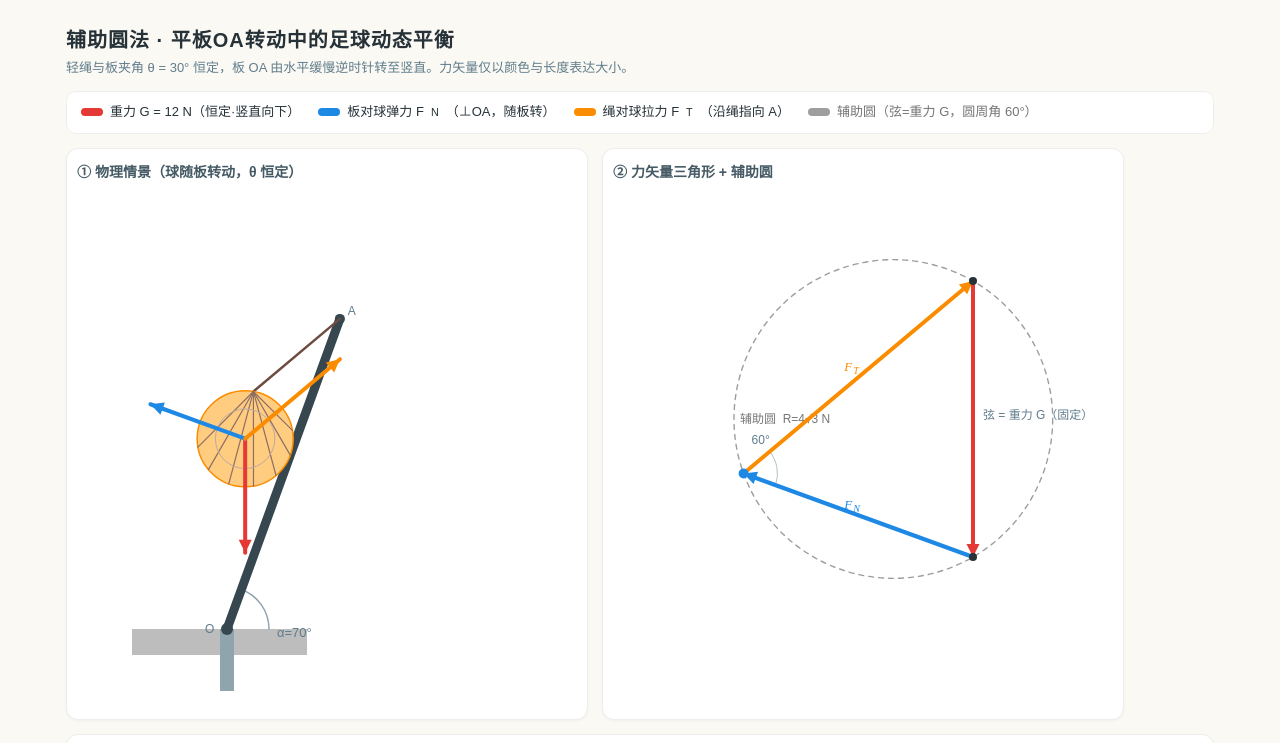
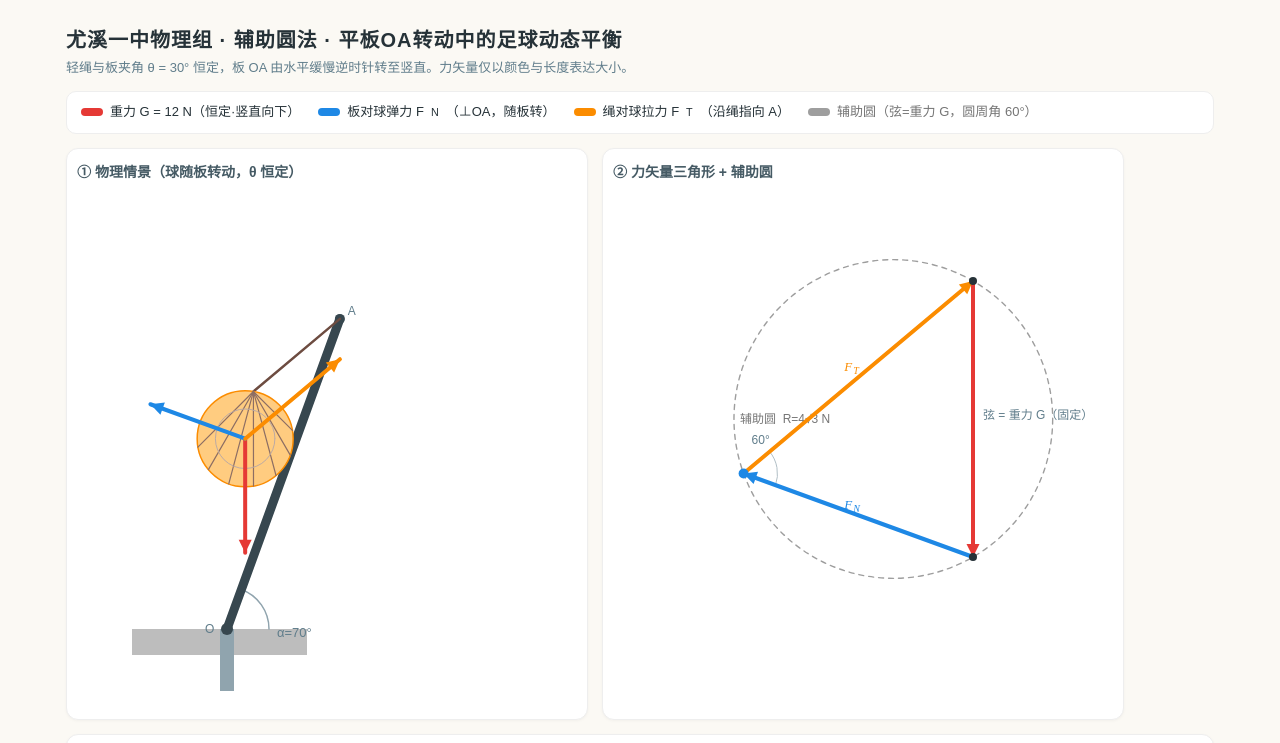
Before and after one commit to 7guoba740209/dynamic-equilibrium-anim, a plain HTML site: page 辅助圆法_平板网兜足球动态平衡.html in a window 1280 px wide. Shown: the top 743 px of the page. Drawn offline with Linux system fonts and the light colour scheme.

Commit message:
标题加 尤溪一中物理组 前缀

```diff
--- a/辅助圆法_平板网兜足球动态平衡.html
+++ b/辅助圆法_平板网兜足球动态平衡.html
@@ -3,7 +3,7 @@
 <head>
 <meta charset="UTF-8">
 <meta name="viewport" content="width=device-width, initial-scale=1.0">
-<title>辅助圆法 · 平板OA转动中的足球动态平衡（θ=30°恒定）</title>
+<title>尤溪一中物理组 · 辅助圆法 · 平板OA转动中的足球动态平衡（θ=30°恒定）</title>
 <style>
   :root{
     --red:#E53935;      /* 重力 G */
@@ -58,7 +58,7 @@
 </head>
 <body>
 <div class="wrap">
-  <h1>辅助圆法 · 平板OA转动中的足球动态平衡</h1>
+  <h1>尤溪一中物理组 · 辅助圆法 · 平板OA转动中的足球动态平衡</h1>
   <div class="sub">轻绳与板夹角 θ = 30° 恒定，板 OA 由水平缓慢逆时针转至竖直。力矢量仅以颜色与长度表达大小。</div>
 
   <div class="legend">
```
